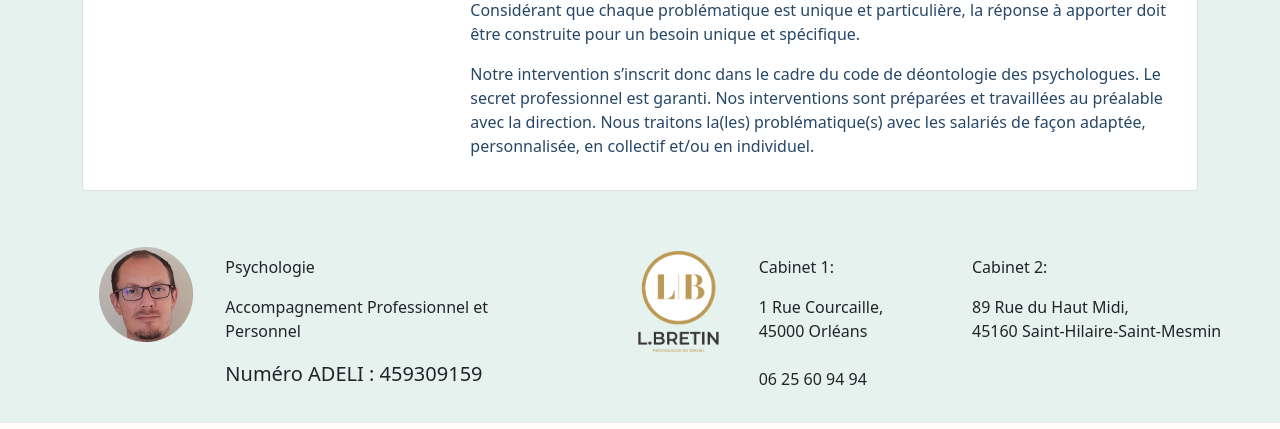
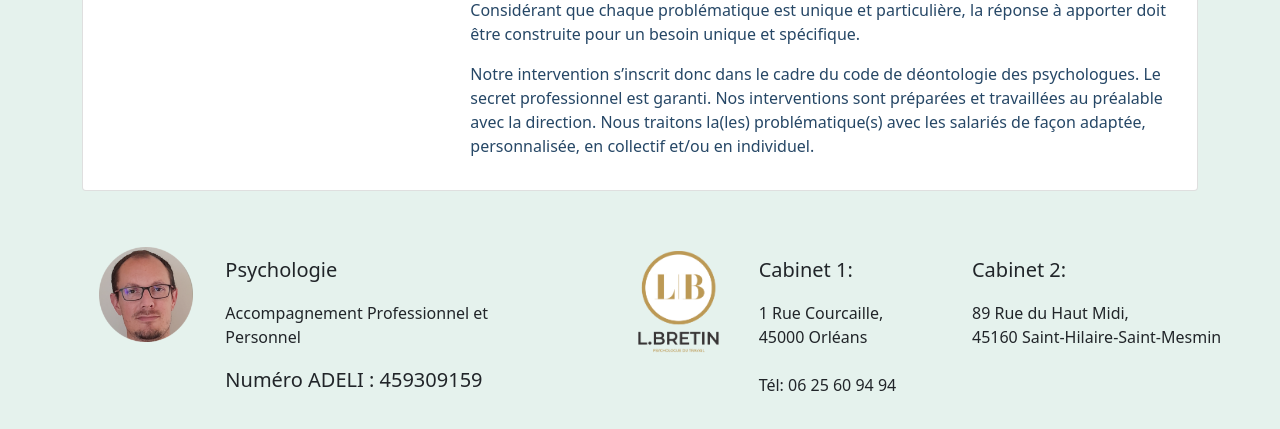
Before and after one commit to WildCodeSchool/orleans-202103-php-project-bretin, a Symfony app: template templates/Companies/index.html.twig in a window 1280 px wide. Shown: the part 2842-3271 px from the top of the page. Run offline with Twig, Linux system fonts and the light colour scheme; the template is opened without the code that fills it, so the values that code supplies are empty; style sheets or scripts are compiled from the project's sources; some libraries are stand-ins or nearby versions.

Commit message:
Fix footer titles size

```diff
--- a/templates/Includes/_footer.html.twig
+++ b/templates/Includes/_footer.html.twig
@@ -4,7 +4,7 @@
 			<img class="profil-loic col-4 col-sm-6 mx-sm-3 col-md-11 mx-md-2 col-lg-9 col-xl-6 pb-4 pt-3" src="{{ asset('build/images/loic-footer.png') }}" alt="profil"/>
 		</div>
 		<div class="psy text-center col-sm-6 text-sm-start col-md-2 text-md-start col-lg-3 pb-3 pt-4">
-			<p class="psy">Psychologie</p>
+			<p class="psy fs-5">Psychologie</p>
 			<p class="psy">Accompagnement Professionnel et Personnel</p>
 			<p class="psy fs-5">Numéro ADELI : 459309159</p>
 		</div>
@@ -12,13 +12,13 @@
 			<img class="col-5 col-sm-8 col-md-8 col-lg-10 col-xl-7 p-1 mt-3" src="{{ asset('build/images/Logo_L.Bretinrogn.png') }}" alt="photo" >
 		</div>
 		<address class="contacts text-center text-sm-start col-sm-3 col-md-2 col-lg-2 col-xl-2 pt-4">
-			<p>Cabinet 1:</p>
+			<p class="fs-5">Cabinet 1:</p>
 			1 Rue Courcaille,<br>
 			45000 Orléans<br><br>
-			<p>06 25 60 94 94</p>
+			<p>Tél: 06 25 60 94 94</p>
 		</address>
 		<address class="contacts text-center text-sm-start col-sm-3 col-md-3 col-lg-2 col-xl-3 pt-4">
-			<p>Cabinet 2:</p>
+			<p class="fs-5">Cabinet 2:</p>
 			89 Rue du Haut Midi,<br>
 			45160 Saint-Hilaire-Saint-Mesmin
 		</address>
```
